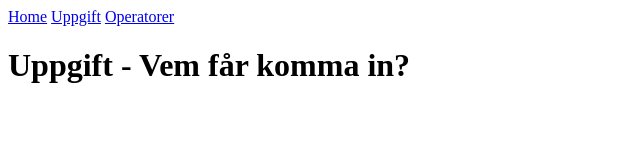
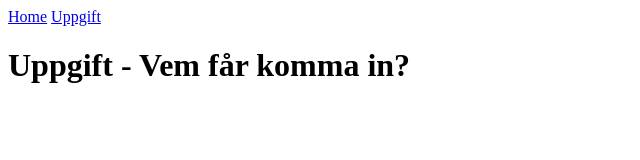
Before and after one commit to johanhkremer/js1-vt26-be26, a plain HTML site: page assignment.html in a window 1280 px wide. Shown: the full height of the page, 0-640 px from the left. Drawn offline with Linux system fonts and the light colour scheme.

```diff
--- a/assignment.html
+++ b/assignment.html
@@ -11,7 +11,6 @@
     <nav>
         <a href="index.html">Home</a>
         <a href="assignment.html">Uppgift</a>
-        <a href="operators.html">Operatorer</a>
     </nav>
     <h1>Uppgift - Vem får komma in?</h1>
 
```
Also changed, not shown: index.html (+0 -1 lines), script/script.js (+7 -2 lines).
